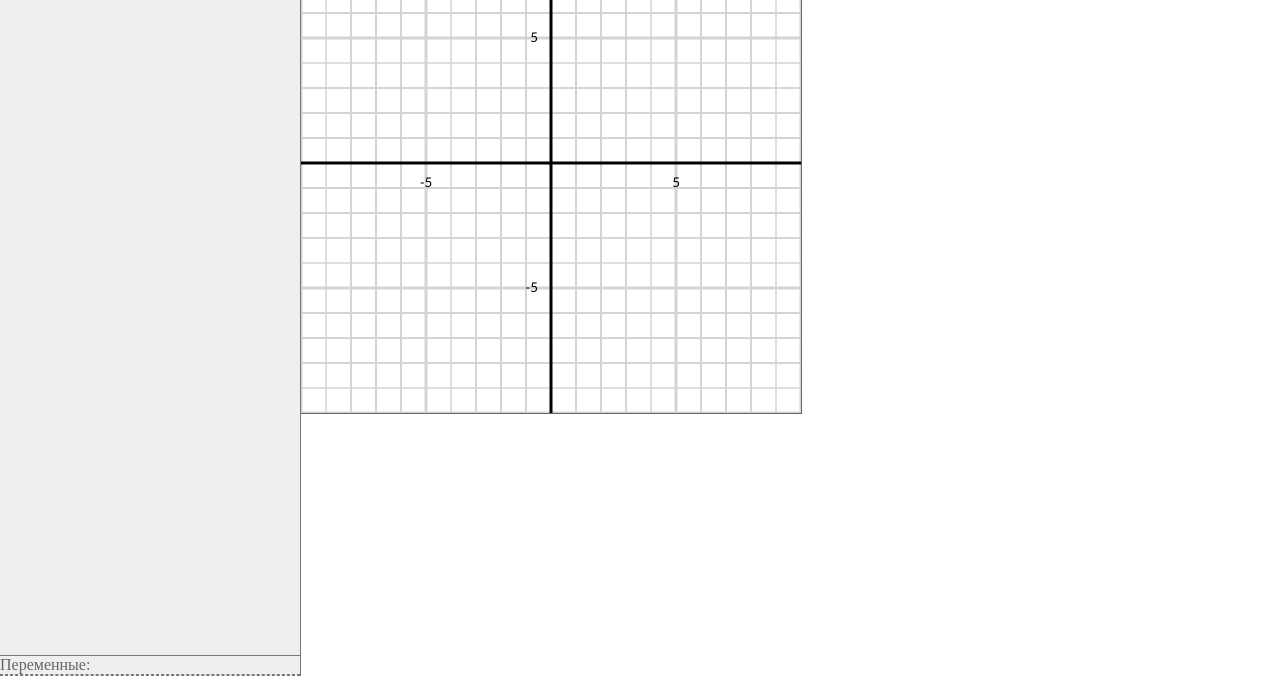
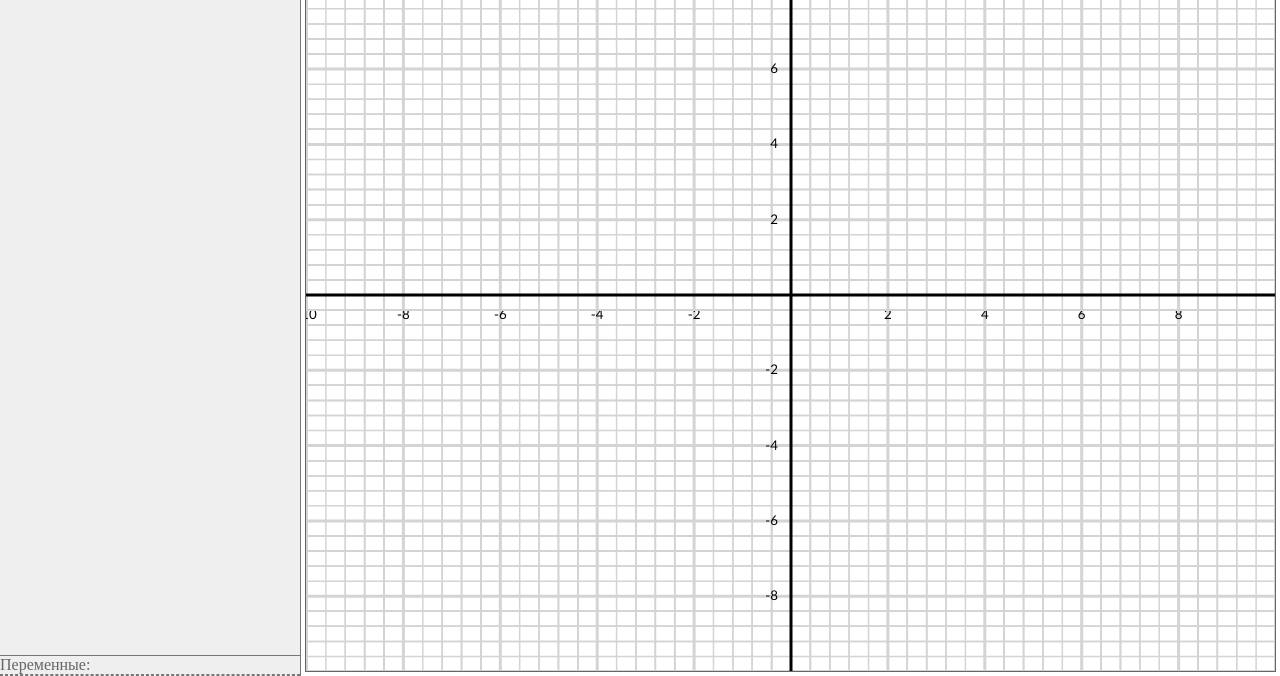
Before and after one commit to ShedanAlkur/GraphPractice, a plain HTML site: page index.html in a window 1280 px wide. Shown: the part 124-800 px from the top of the page. Drawn offline with nearby package versions, Linux system fonts and the light colour scheme; some packages are replaced by stand-ins of ours.

Commit message:
Added canvas resizing

```diff
--- a/Controller.js
+++ b/Controller.js
@@ -27,7 +27,6 @@ var controller = new (function Controller(con) {
     //     return r = 10 * Math.sin(3/2 * fi);
     // }, "green", 1);
 
-
     Controller.prototype.setGraph = function (graph) {
         this._graph = graph;
         this._graph.domCanvas.addEventListener('mousedown', _onCanvasMousedown);
@@ -41,6 +40,17 @@ var controller = new (function Controller(con) {
         this._graph.domCanvas.addEventListener('touchend', _onCanvasTouchend);
         this._graph.domCanvas.addEventListener('touchmove', _onCanvasTouchmove);
         this._graph.domCanvas.addEventListener('touchstart', _onCanvasTouchstart);
+
+        window.addEventListener('resize', resizeCanvas, false);
+        function resizeCanvas(event) {
+            let el = controller._graph.domCanvas.parentNode;
+            // console.log('el.offsetWidth, el.offsetHeight', el.offsetWidth, el.offsetHeight);
+            controller._graph.setSize(el.clientWidth - 10, el.clientHeight - 10);
+            controller._graph.drawAxis();
+            controller.redrawAllGraphs();
+            controller.render();
+        }
+        resizeCanvas();
     }
 
     Controller.prototype.render = function () { this._graph.render(); }
--- a/MathGraph.js
+++ b/MathGraph.js
@@ -28,6 +28,20 @@ function Graph(con) {
 
     // draw x and y axis
     this.drawAxis();
+}
+
+Graph.prototype.setSize = function (width, height) {
+    this._width = width;
+    this._height = height;
+    this.domCanvas.width = this.axisLayer.canvas.width = width;
+    this.domCanvas.height = this.axisLayer.canvas.height = height;
+    this.axisLayer.canvas.width = width;
+    this.axisLayer.canvas.height = height;
+    for (let i = 0; i < this.graphLayers.length; i++) {
+        this.graphLayers[i].canvas.width = width;
+        this.graphLayers[i].canvas.height = height;
+    }
+    this._updateProps();
 }
 
 Graph.prototype.offset = function (offsetX, offsetY) {
@@ -357,7 +371,7 @@ Graph.prototype.drawEquationByX = function (layerIndex, equation, color, thickne
     // context.restore();
 };
 
-Graph.prototype.drawPolEquation = function (layerIndex, equation, color, thickness) {
+Graph.prototype.drawPolEquation = function (layerIndex, equation, startAngle, endAngle, color, thickness) {
     var context;
     if (this.graphLayers[layerIndex]) context = this.graphLayers[layerIndex].context;
     else {
@@ -376,11 +390,10 @@ Graph.prototype.drawPolEquation = function (layerIndex, equation, color, thickne
     let step = 2 * Math.PI / 1000;
 
     try {
-        let startFi = -Math.PI * 2;
-        let r = equation(startFi);
+        let r = equation(startAngle);
         context.moveTo(r * Math.cos(fi), r * Math.sin(fi));
 
-        for (var fi = startFi + step; fi <= 2 * Math.PI; fi += step) {
+        for (var fi = startAngle + step; fi <= endAngle; fi += step) {
             r = equation(fi);
             context.lineTo(r * Math.cos(fi), r * Math.sin(fi));
         }
--- a/index.html
+++ b/index.html
@@ -40,7 +40,7 @@
                 </div>
             </div>
             <div id="right" left>
-                <canvas width="500" height="500" id="graph-canvas"></canvas>
+                <canvas id="graph-canvas" width="50" height="50"></canvas>
             </div>
         </div>
     </div>
--- a/style.css
+++ b/style.css
@@ -61,6 +61,10 @@ input[type="color"]::-webkit-color-swatch {
 #right {
     flex: 1;
     border-top: 1px solid rgb(119, 119, 119);
+    overflow: hidden;
+    display: flex;
+    justify-content: center;
+    align-items: center;
 }
 
 #user-input-containers,
@@ -73,9 +77,10 @@ input[type="color"]::-webkit-color-swatch {
 }
 
 #graph-canvas {
-    border-right: 1px solid;
-    border-bottom: 1px solid;
+    border: 1px solid;
     background-color: white;
+    /* width: 100%;
+    height: 100%; */
 }
 
 .expression-container,
@@ -208,7 +213,7 @@ input[type="color"]::-webkit-color-swatch {
         max-height: 100%;
         border-top-style: none;
         border-bottom-style: none;
-        transition: transform 200ms cubic-bezier(0.17, 0.04, 0.03, 0.94);
+        transition: transform 200ms cubic-bezier(0.17, 0.04, 0.03, 0.94) 0.1s;
     }
 
     #user-input-containers {
@@ -228,11 +233,13 @@ input[type="color"]::-webkit-color-swatch {
     }
 
     #expression-side-box:checked~*>*>#user-input-containers {
+        width: 100%;
         transform: translateX(0%);
         box-shadow: 0 5px 11px 0 rgba(0, 0, 0, 0.18), 0 4px 15px 0 rgba(0, 0, 0, 0.15)
     }
 
     #variable-side-box:checked~*>*>#variables-input-containers {
+        width: 100%;
         transform: translateX(0%);
         box-shadow: 0 0 11px 5px rgba(0, 0, 0, 0.18), 0 0 15px 4px rgba(0, 0, 0, 0.15)
     }
```
